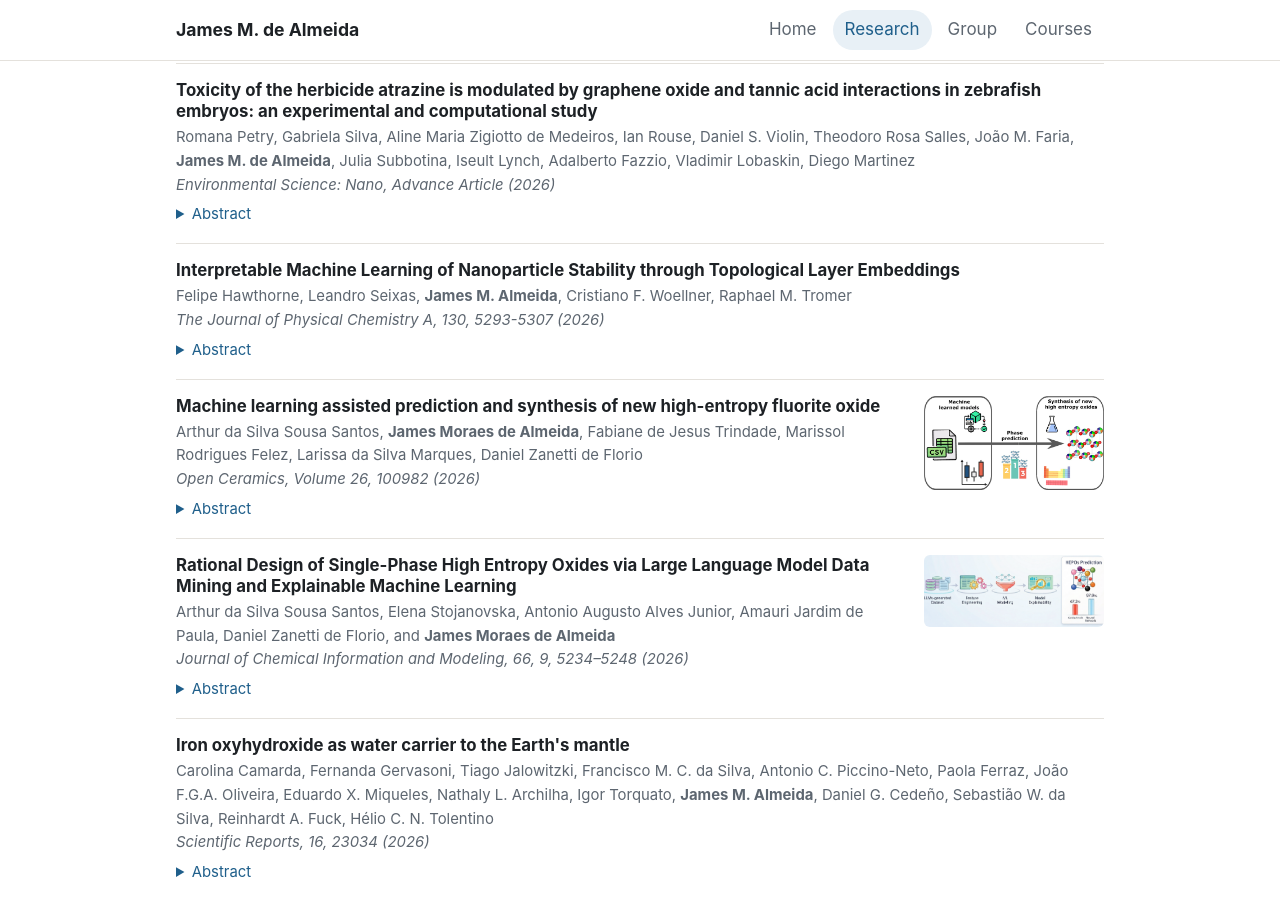
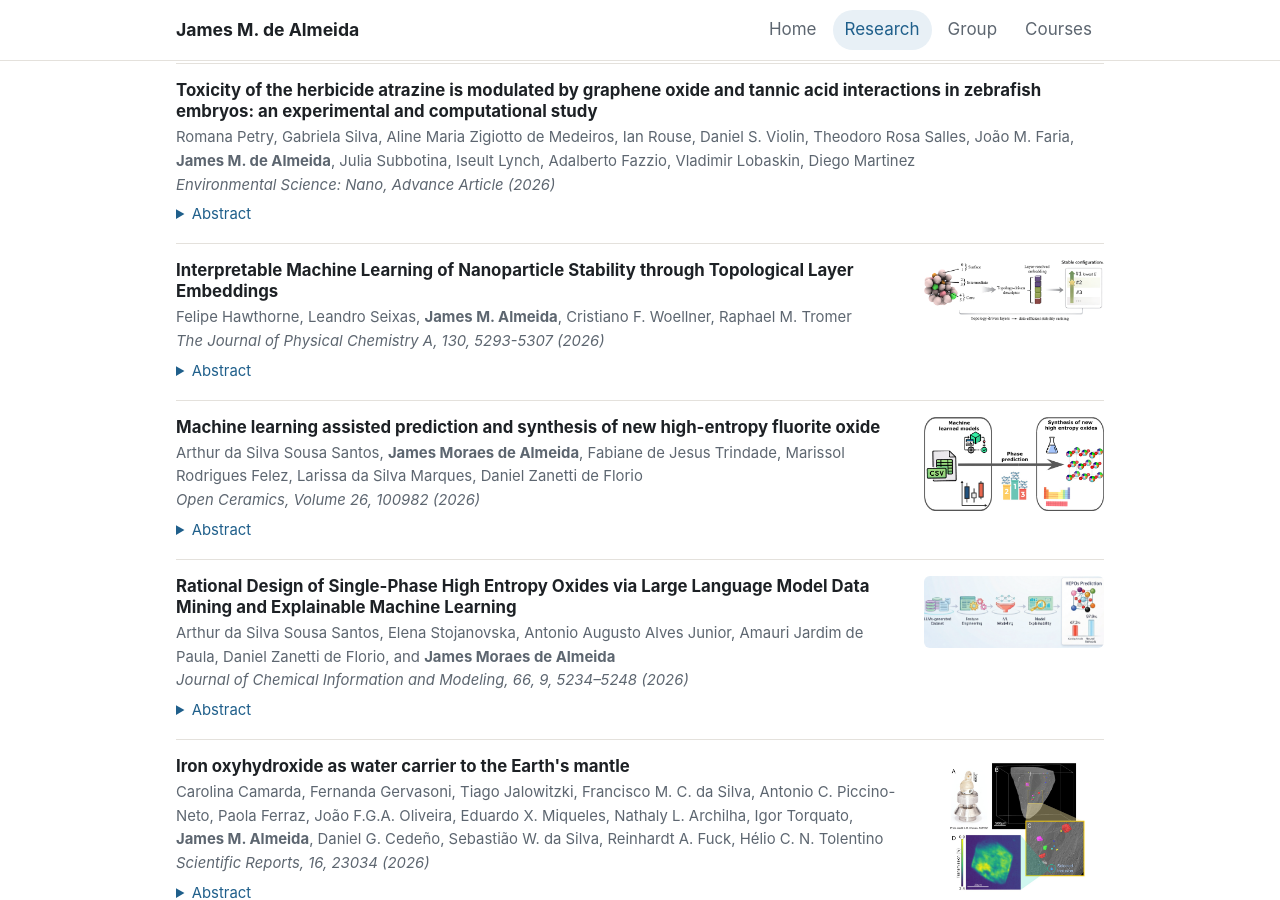
Before and after one commit to jamesmalmeida/almeida.page, a Jekyll site: the page built from research.md, in a window 1280 px wide and 900 px high, scrolled down 1542 px. Built offline with Jekyll 4.4.1, drawn with Linux system fonts in a browser that asks for light colours.

Commit message:
Research: figures for the JPCA, Sci. Rep. and RBEF 2026 papers
Co-Authored-By: Claude Opus 5.5 <noreply@anthropic.com>
Claude-Session: https://claude.ai/code/session_01AVsTU5791Xx8kdYCnM2cvw

```diff
--- a/_data/publications.yml
+++ b/_data/publications.yml
@@ -20,6 +20,7 @@
   venue: The Journal of Physical Chemistry A, 130, 5293-5307 (2026)
   year: 2026
   url: https://doi.org/10.1021/acs.jpca.6c01508
+  image: interpretable-ml-nanoparticle-stability.png
   abstract: >-
     The stability of chemically complex nanoparticles is governed by an immense configurational space
     arising from heterogeneous local atomic environments across surface and interior regions. Efficiently
@@ -103,6 +104,7 @@
   venue: Scientific Reports, 16, 23034 (2026)
   year: 2026
   url: https://doi.org/10.1038/s41598-026-46683-8
+  image: iron-oxyhydroxide-water-carrier.jpg
   abstract: >-
     The discovery of new mineral phases capable of transporting water into the Earth's mantle via subduction
     zones is essential for understanding the deep Earth water cycle and its influence on mantle dynamics.
@@ -180,6 +182,7 @@
   venue: Revista Brasileira de Ensino de Física, 48, e20250171 (2026)
   year: 2026
   url: https://doi.org/10.1590/1806-9126-RBEF-2025-0171
+  image: por-que-o-ceu-e-azul.jpg
   abstract: >-
     We present a proposed activity regarding the Rayleigh scattering phenomenon, explaining why the sky
     is blue. Milk-in-water suspensions were used, illuminated by smartphone light sources. Scattering
```
Also changed, not shown: assets/img/interpretable-ml-nanoparticle-stability.png (added), assets/img/iron-oxyhydroxide-water-carrier.jpg (added), assets/img/por-que-o-ceu-e-azul.jpg (added).
